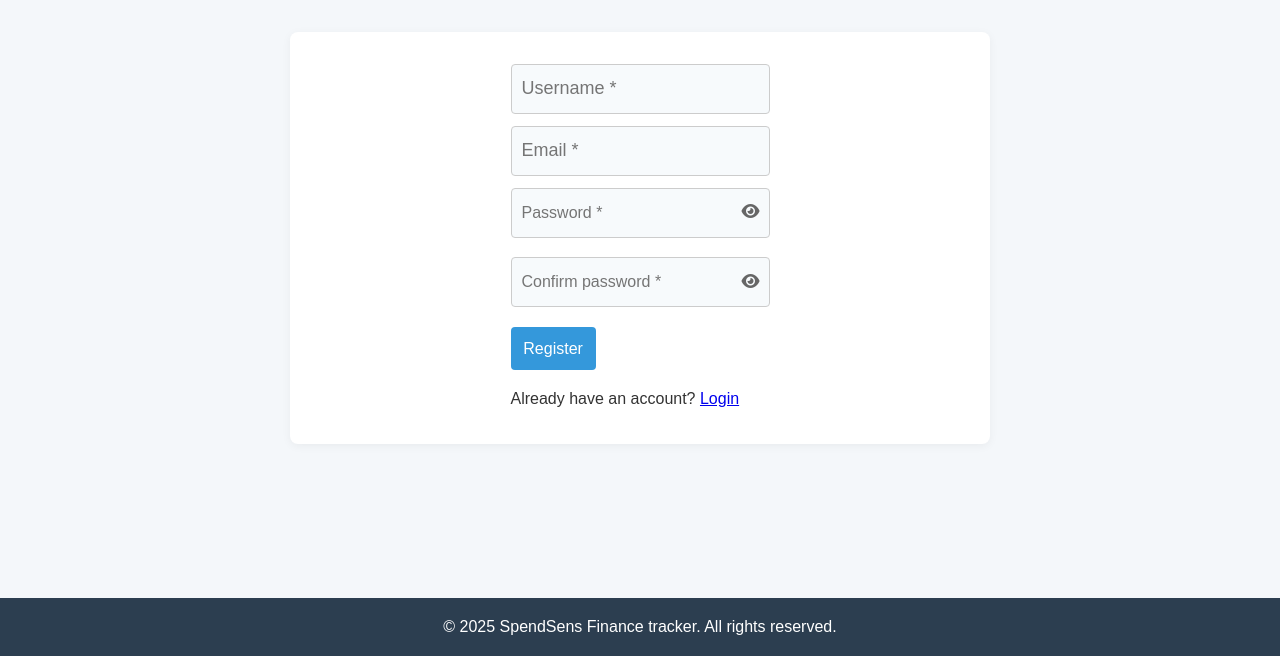
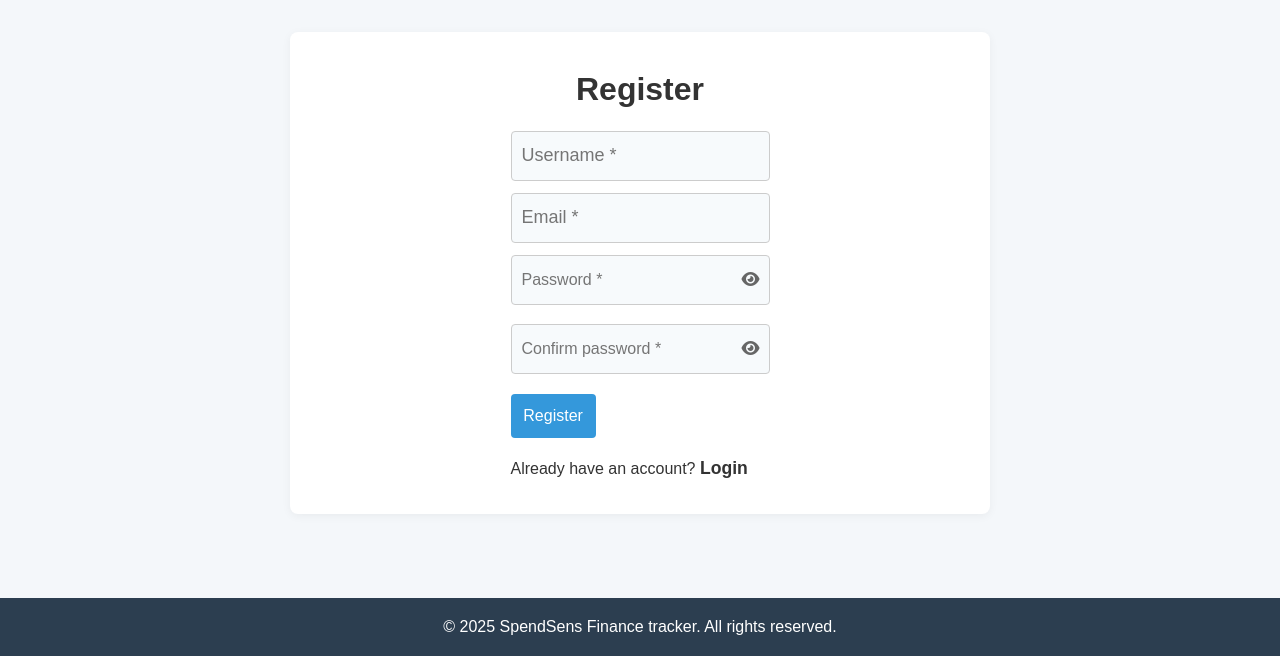
Before and after one commit to HappyMaxxx/SpendSense, a Django app: page /register/ in a window 1280 px wide. Shown: the part 144-800 px from the top of the page. Run offline with Django 5.2, Linux system fonts and the light colour scheme; parts of the project's set-up code (start-up, migrations or seed data) failed here and were passed over.

Commit message:
improvements

```diff
--- a/finance/static/finance/css/styles.css
+++ b/finance/static/finance/css/styles.css
@@ -71,6 +71,11 @@ h1 {
 header h1 {
     font-size: 1.8rem;
     margin-bottom: 0.5rem;
+}
+
+a {
+    color: var(--text-color);
+    text-decoration: none
 }
 
 .set_button {
--- a/finance/templates/finance/login.html
+++ b/finance/templates/finance/login.html
@@ -1,6 +1,7 @@
 {% extends 'base.html' %}
 
 {% block content %}
+<h1 style="margin-bottom: 1rem;">Login</h1>
 
 <form method="post" id="loginForm">
     {% csrf_token %}
@@ -23,7 +24,8 @@
         </a>
     </div>
 
-    <p>Not a member? <a href="{% url 'register' %}">Sign up</a></p>
+    <p>Not a member? <a href="{% url 'register' %}"
+        style="font-size: 1.1rem; font-weight: bold;">Sign up</a></p>
 </form>
 
 <script>
--- a/finance/templates/finance/register.html
+++ b/finance/templates/finance/register.html
@@ -1,6 +1,7 @@
 {% extends 'base.html' %}
 
 {% block content %}
+<h1 style="margin-bottom: 1rem;">Register</h1>
 
 <form method="post" id="registerForm">
     {% csrf_token %}
@@ -34,7 +35,8 @@
         </a>
     </div>
 
-    <p>Already have an account? <a href="{% url 'auth' %}">Login</a></p>
+    <p>Already have an account? <a href="{% url 'auth' %}"
+        style="font-size: 1.1rem; font-weight: bold;">Login</a></p>
 </form>
 
 <script>
--- a/finance/views.py
+++ b/finance/views.py
@@ -15,6 +15,8 @@ from django.contrib.auth.decorators import login_required
 from django.contrib.auth.mixins import AccessMixin
 from django.views import View
 from django.views.generic import CreateView
+from django.views.decorators.http import require_http_methods
+from django.views.decorators.csrf import csrf_exempt
 from django.contrib.auth.models import User
 from django.contrib.auth.views import LoginView
 from django.contrib.auth import login, logout
@@ -34,6 +36,51 @@ class LoginRequiredMixin(AccessMixin):
         if not request.user.is_authenticated:
             return super().handle_no_permission()
         return super().dispatch(request, *args, **kwargs)
+
+
+class RegisterUser(CreateView):
+    form_class = RegisterUserForm
+    template_name = 'finance/register.html'
+    success_url = '/login'
+
+    def get(self, request, *args, **kwargs):
+        if request.user.is_authenticated:
+            return redirect('profile')
+        return super().get(request, *args, **kwargs)
+
+    @transaction.atomic
+    def form_valid(self, form):
+        user = form.save(commit=False)
+        if User.objects.filter(email=user.email).exists():
+            form.add_error('email', "User with this email already exists")
+            return self.form_invalid(form)
+
+        user.save()
+
+        login(self.request, user)
+        return redirect('profile')
+
+
+class LoginUser(LoginView):
+    form_class =  LoginUserForm
+    template_name = 'finance/login.html'
+
+    def get(self, request, *args, **kwargs):
+        if request.user.is_authenticated:
+            return redirect('profile')
+        return super().get(request, *args, **kwargs)
+
+    def get_success_url(self):
+        next_url = self.request.GET.get('next') or self.request.POST.get('next')
+        if next_url:
+            return next_url
+        return reverse_lazy('profile')
+
+
+class LogoutUser(View):
+    def get(self, request):
+        logout(request)
+        return redirect('auth')
 
 
 class HomeView(View):
@@ -251,38 +298,6 @@ class HomeView(View):
                 account.delete()
 
         return HttpResponseRedirect(request.path_info)
-
-
-class RegisterUser(CreateView):
-    form_class = RegisterUserForm
-    template_name = 'finance/register.html'
-    success_url = '/login'
-
-    @transaction.atomic
-    def form_valid(self, form):
-        user = form.save(commit=False)
-        if User.objects.filter(email=user.email).exists():
-            form.add_error('email', "User with this email already exists")
-            return self.form_invalid(form)
-
-        user.save()
-
-        login(self.request, user)
-        return redirect('profile')
-
-
-class LoginUser(LoginView):
-    form_class =  LoginUserForm
-    template_name = 'finance/login.html'
-
-    def get_success_url(self):
-        return reverse_lazy('profile')
-
-
-class LogoutUser(View):
-    def get(self, request):
-        logout(request)
-        return redirect('auth')
 
 
 class UserProfileView(LoginRequiredMixin, View):
@@ -524,6 +539,8 @@ def edit_transaction(request, transaction_id, transaction_type):
     elif transaction_type == 1:
         transaction = Earnings.objects.filter(id=transaction_id, user=user).first()
 
+    trans_amount = transaction.amount.to_decimal()
+
     if not transaction:
         return render(request, 'finance/404.html', status=404)
 
@@ -531,6 +548,12 @@ def edit_transaction(request, transaction_id, transaction_type):
         form = TransactionForm(request.POST, instance=transaction)
         if form.is_valid():
             form.save(user=user)
+            acc = transaction.account
+            acc_bal = acc.balance.to_decimal()
+
+            acc.balance = acc_bal + (trans_amount - form.cleaned_data['amount'])
+            acc.save()
+
             return redirect('expenses')
     else:
         form = TransactionForm(instance=transaction, initial={'transaction_type': 'expense' if transaction_type == 0 else 'income'})
--- a/spendsense/urls.py
+++ b/spendsense/urls.py
@@ -14,10 +14,4 @@ urlpatterns = [
 
 urlpatterns += [re_path(r'^static/(?P<path>.*)$', serve, {'document_root': settings.STATIC_ROOT}),]
 
-if settings.DEBUG:
-	import debug_toolbar
-	urlpatterns = [
-		path('__debug__/', include(debug_toolbar.urls)),
-	] + urlpatterns
-
 handler404 = PageNotFoundView.as_view()
```
